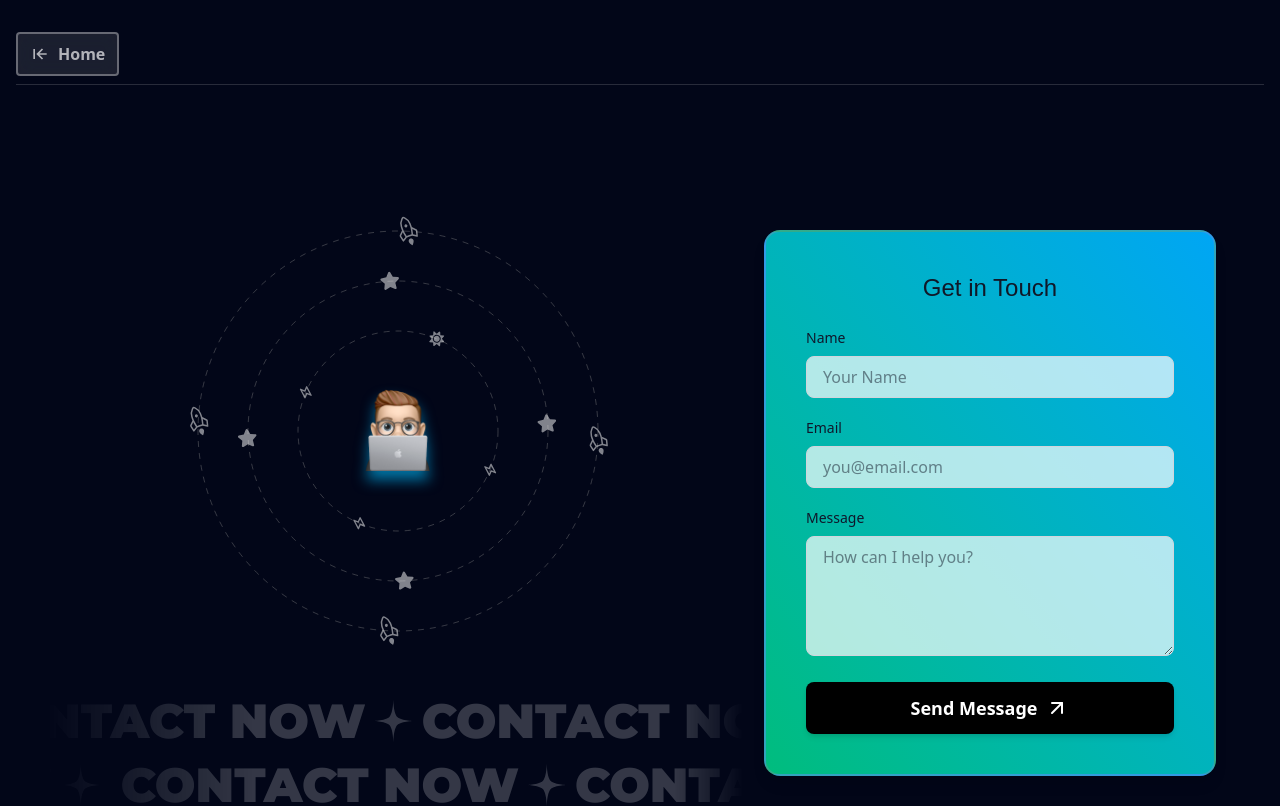
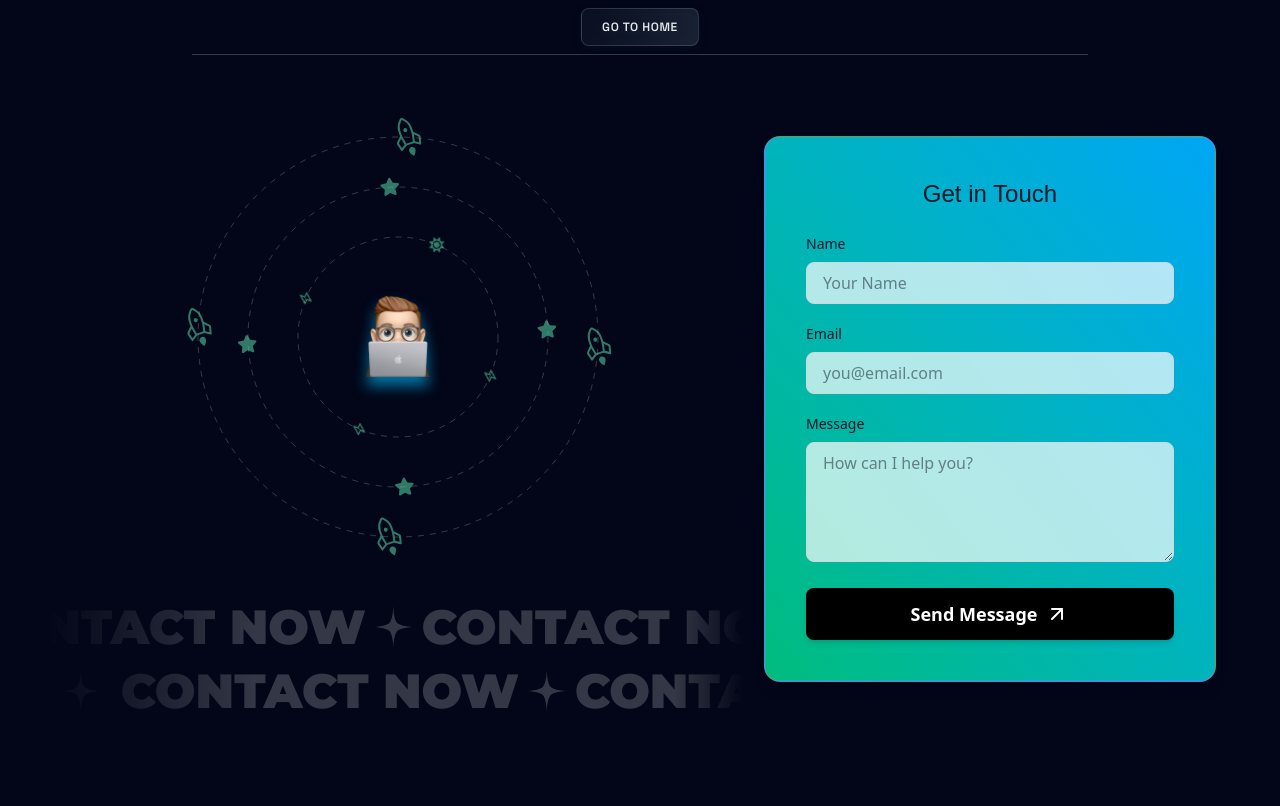
Before and after one commit to Chirantan2002/Personal-Portfolio, a Next.js app: page /contact in a window 1280 px wide. Shown: the top 806 px of the page. Built offline with nearby package versions, Linux system fonts and the light colour scheme; a web font is replaced by a local one.

Commit message:
Updated on 14/12/2025

```diff
--- a/src/app/contact/MainContactSection.tsx
+++ b/src/app/contact/MainContactSection.tsx
@@ -1,6 +1,4 @@
 import React, { useState } from "react";
-import MemojiSmile from "@/assets/images/memoji-smile.png";
-import { motion } from "framer-motion";
 import ArrowUpRightIcon from "@/assets/icons/arrow-up-right.svg";
 import emailjs from "emailjs-com";
 import { TapeAnimationComponent } from "@/components/TapeAnimation";
@@ -57,21 +55,11 @@ const MainContactSection = () => {
   const words = ["Contact Now", "Contact Now", "Contact Now"];
 
   return (
-    <div className="container mx-auto w-full">
+    <div className="container mx-auto w-full min-h-screen">
       <div className="md:px-12">
         <div className="flex md:flex-row flex-col items-center justify-center rounded-2xl overflow-clip">
           {/* <div className="text-black absolute text-5xl font-black uppercase">Hello</div> */}
           <div className="hidden md:block">
-            {/* <motion.img
-              drag
-              dragConstraints={{ top: 0, left: 0, right: 0, bottom: 0 }}
-              dragElastic={0.3}
-              whileTap={{ scale: 0.9 }}
-              transition={{ type: "spring", stiffness: 400, damping: 17 }}
-              src={MemojiSmile.src}
-              alt="Memoji"
-              className="w-full max-w-[500px] h-auto drop-shadow-2xl drop-shadow-indigo-500/50 cursor:grab"
-            /> */}
             <OrbitSystem />
             <div className="overflow-clip">
               <div className="w-[700px]">
--- a/src/app/contact/NavContact.tsx
+++ b/src/app/contact/NavContact.tsx
@@ -1,23 +1,28 @@
 import React from "react";
-import { motion } from "framer-motion";
-import { BiArrowToLeft } from "react-icons/bi";
+import { Space_Grotesk } from "next/font/google";
+
+const spaceGrotesk = Space_Grotesk({
+  weight: ["300", "400", "500", "600", "700"],
+  subsets: ["latin"],
+});
 
 const HOME_PAGE_LINK = "/";
 
 const NavContact = () => {
   return (
-    <div className="container mx-auto px-4">
-      <nav className="flex items-center justify-start pb-2 border-b border-white/15">
-        <motion.a
-          whileTap={{ scale: 0.8 }}
-          transition={{ type: "spring", stiffness: 400, damping: 17 }}
-          href={HOME_PAGE_LINK}
-          className="mt-8 flex items-center justify-center rounded bg-white/15 border-2 border-white/50 hover:border-emerald-400 hover:bg-emerald-400 hover:text-slate-900 opacity-[0.7] hover:opacity-[1] px-3 py-2 gap-2 font-semibold transition ease-in-out duration-300 backdrop-blur-sm"
-        >
-          <BiArrowToLeft className="size-5" />
-          Home
-        </motion.a>
-      </nav>
+    <div className="flex items-center justify-center w-full">
+      <div className="max-w-4xl w-full top-2 p-2 z-30 flex items-center justify-center border-b-[1px] border-white/20">
+        <nav className="flex items-center justify-center p-1 drop-shadow-md drop-shadow-gray-900/80 border border-white/15 rounded-lg backdrop-blur bg-inherit transition-all duration-75 ease-in-out bg-gradient-to-r from-[#0f172a]/40  to-[#334155]/40">
+          <div className="flex items-center md:space-x-4">
+            <a
+              href={HOME_PAGE_LINK}
+              className={`${spaceGrotesk.className} nav-item hover:bg-white  text-white/90 hover:text-slate-900 font-semibold text-xs md:text-md uppercase cursor-pointer tracking-wide md:tracking-wider rounded-md`}
+            >
+              Go to Home
+            </a>
+          </div>
+        </nav>
+      </div>
     </div>
   );
 };
--- a/src/app/contact/OrbitSystem.tsx
+++ b/src/app/contact/OrbitSystem.tsx
@@ -55,16 +55,16 @@ const OrbitSystem = () => {
           </div>
           {/* radius 100 Orbit */}
           <OrbitingIcon radius={100} angle={0} speed={30} direction="counter">
-            <FaSun className="size-4 opacity-[0.5]" />
+            <FaSun className="size-4 opacity-[0.5] text-emerald-300 animate-spin" />
           </OrbitingIcon>
           <OrbitingIcon radius={100} angle={90} speed={30} direction="counter">
-            <HiOutlineLightningBolt className="size-4 opacity-[0.5]" />
+            <HiOutlineLightningBolt className="size-4 opacity-[0.5] text-emerald-300 animate-spin" />
           </OrbitingIcon>
           <OrbitingIcon radius={100} angle={180} speed={30} direction="counter">
-            <HiOutlineLightningBolt className="size-4 opacity-[0.5]" />
+            <HiOutlineLightningBolt className="size-4 opacity-[0.5] text-emerald-300 animate-spin" />
           </OrbitingIcon>
           <OrbitingIcon radius={100} angle={270} speed={30} direction="counter">
-            <HiOutlineLightningBolt className="size-4 opacity-[0.5]" />
+            <HiOutlineLightningBolt className="size-4 opacity-[0.5] text-emerald-300 animate-spin" />
           </OrbitingIcon>
           {/* radius 100 Orbit */}
           {/* radius 150 Orbit */}
@@ -74,7 +74,7 @@ const OrbitSystem = () => {
             speed={30}
             direction="clockwise"
           >
-            <FaStar className="size-5 opacity-[0.5]" />
+            <FaStar className="size-5 opacity-[0.5] text-emerald-300" />
           </OrbitingIcon>
           <OrbitingIcon
             radius={150}
@@ -82,7 +82,7 @@ const OrbitSystem = () => {
             speed={30}
             direction="clockwise"
           >
-            <FaStar className="size-5 opacity-[0.5]" />
+            <FaStar className="size-5 opacity-[0.5] text-emerald-300" />
           </OrbitingIcon>
           <OrbitingIcon
             radius={150}
@@ -90,7 +90,7 @@ const OrbitSystem = () => {
             speed={30}
             direction="clockwise"
           >
-            <FaStar className="size-5 opacity-[0.5]" />
+            <FaStar className="size-5 opacity-[0.5] text-emerald-300" />
           </OrbitingIcon>
           <OrbitingIcon
             radius={150}
@@ -98,21 +98,21 @@ const OrbitSystem = () => {
             speed={30}
             direction="clockwise"
           >
-            <FaStar className="size-5 opacity-[0.5]" />
+            <FaStar className="size-5 opacity-[0.5] text-emerald-300" />
           </OrbitingIcon>
           {/* radius 150 Orbit */}
           {/* radius 200 Orbit */}
           <OrbitingIcon radius={200} angle={-20} speed={30} direction="counter">
-            <GoRocket className="size-6 opacity-[0.5] rotate-3" />
+            <GoRocket className="size-8 opacity-[0.5] rotate-3 text-emerald-300" />
           </OrbitingIcon>
           <OrbitingIcon radius={200} angle={70} speed={30} direction="counter">
-            <GoRocket className="size-6 opacity-[0.5] rotate-3" />
+            <GoRocket className="size-8 opacity-[0.5] rotate-3 text-emerald-300" />
           </OrbitingIcon>
           <OrbitingIcon radius={200} angle={160} speed={30} direction="counter">
-            <GoRocket className="size-6 opacity-[0.5] rotate-3" />
+            <GoRocket className="size-8 opacity-[0.5] rotate-3 text-emerald-300" />
           </OrbitingIcon>
           <OrbitingIcon radius={200} angle={250} speed={30} direction="counter">
-            <GoRocket className="size-6 opacity-[0.5] rotate-3" />
+            <GoRocket className="size-8 opacity-[0.5] rotate-3 text-emerald-300" />
           </OrbitingIcon>
           {/* radius 200 Orbit */}
         </div>
--- a/src/app/contact/page.tsx
+++ b/src/app/contact/page.tsx
@@ -1,20 +1,15 @@
 "use client";
 import React from "react";
-import OrbitSystem from "./OrbitSystem";
 import { Footer } from "@/sections/Footer";
 import MainContactSection from "./MainContactSection";
 import NavContact from "./NavContact";
-// import ContactInfiniteScroll from "./ContactInfiniteScroll";
 
 const page = () => {
   return (
     <div className="min-h-screen w-full">
       <div className="container mx-auto">
         <NavContact />
-        {/* <div className="md:hidden sm:inline-block">
-          <ContactInfiniteScroll />
-        </div> */}
-        <div className="mt-12 md:mt-24 mb-12 md:mb-24">
+        <div className="mt-8 md:mb-10">
           <MainContactSection />
         </div>
         <Footer />
--- a/src/sections/Contact.tsx
+++ b/src/sections/Contact.tsx
@@ -1,32 +1,40 @@
 import React from "react";
 import GrainImage from "@/assets/images/grain.jpg";
 import ArrowUpRightIcon from "@/assets/icons/arrow-up-right.svg";
+import { Space_Grotesk } from "next/font/google";
+
+const spaceGrotesk = Space_Grotesk({
+  weight: ["300", "400", "500", "600", "700"],
+  subsets: ["latin"],
+});
 
 export const Contact = () => {
   return (
     <div className="container mx-auto">
       <div className="py-16 pt-12 px-4 lg:py-24 lg:pt-20" id="Contact">
-        <div className="bg-gradient-to-r from-emerald-300 to-sky-400 text-slate-900 py-8 px-10 rounded-3xl text-center md:text-left relative z-0">
+        <div className="bg-gradient-to-r from-emerald-300 to-sky-400 text-slate-900 py-8 px-10 rounded-3xl text-center md:text-left relative z-0 max-w-[55rem] mx-auto">
           <div
             className="absolute inset-0 opacity-5 -z-10"
             style={{
               backgroundImage: `url(${GrainImage.src})`,
             }}
           ></div>
-          <div className="flex flex-col lg:flex-row gap-8 lg:gap-16 items-center lg:justify-between">
+          <div className="flex flex-col gap-8 items-center lg:justify-between">
             <div>
-              <h2 className="font-serif text-2xl text-center lg:text-5xl">
+              <h2 className="font-serif wrap-break-word text-2xl text-center lg:text-4xl">
                 Let's create something amazing together
               </h2>
-              <p className="text-sm text-center md:text-lg mt-4 word-break">
+              <p
+                className={`${spaceGrotesk.className} text-sm md:text-lg text-center mt-4 wrap-break-word`}
+              >
                 Ready to bring your next project to life? Let's connect and
                 discuss how I can help you achieve your goals.
               </p>
             </div>
-            <div>
+            <div className="flex justify-center items-center">
               <a
                 href="/contact"
-                className="bg-black text-white p-4 flex rounded-md font-md text-center"
+                className={`${spaceGrotesk.className} bg-emerald-500 drop-shadow-xl text-slate-900 p-4 flex items-center justify-center rounded-md font-bold transition-all duration-200 ease-in-out text-lg gap-2 border border-emerald-600/70 hover:bg-slate-900 hover:text-emerald-500 hover:border-slate-900`}
               >
                 Get in touch <ArrowUpRightIcon />
               </a>
--- a/src/sections/Header.tsx
+++ b/src/sections/Header.tsx
@@ -21,9 +21,9 @@ export const Header = () => {
   };
 
   return (
-    <div className="flex justify-center items-center fixed w-full top-3 z-30">
-      <nav className="flex items-center py-1 px-2 md:px-8 md:py-2 drop-shadow-md drop-shadow-gray-900/80 border border-white/15 rounded-lg backdrop-blur bg-inherit transition-all ease-in-out bg-gradient-to-r from-[#0f172a]/40  to-[#334155]/40">
-        <div className="md:space-x-4">
+    <div className="w-full fixed top-3 z-30 flex items-center justify-center">
+      <nav className="flex items-center justify-center p-1 drop-shadow-md drop-shadow-gray-900/80 border border-white/15 rounded-lg backdrop-blur bg-inherit transition-all duration-75 ease-in-out bg-gradient-to-r from-[#0f172a]/40  to-[#334155]/40">
+        <div className="flex items-center md:space-x-4">
           {sections.map((section, index) => (
             <a
               key={index}
```
